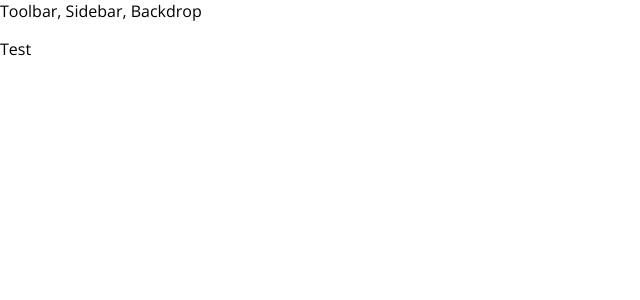
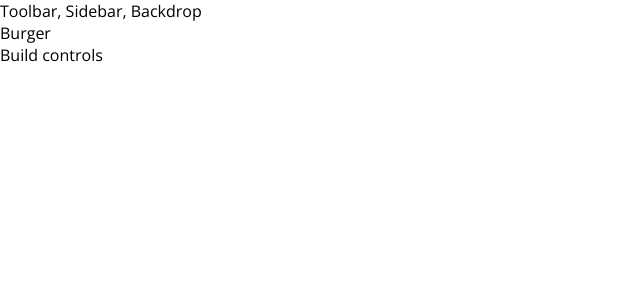
Before and after one commit to ani4aniket/burger-builder, a React app: page / in a window 1280 px wide. Shown: the top 300 px of the page, without its empty margins (0-640 px from the left). Built offline with nearby package versions, Linux system fonts and the light colour scheme.

Commit message:
custom css class import fixed

```diff
--- a/config/webpack.config.js
+++ b/config/webpack.config.js
@@ -435,6 +435,7 @@
               use: getStyleLoaders({
                 importLoaders: 1,
                 sourceMap: isEnvProduction && shouldUseSourceMap,
+                modules: true
               }),
               // Don't consider CSS imports dead code even if the
               // containing package claims to have no side effects.
--- a/src/App.js
+++ b/src/App.js
@@ -1,5 +1,6 @@
 import React, { Component } from 'react';
 import Layout from './components/Layout/Layout';
+import BurgerBuilder from './containers/BurgerBuilder/BurgerBuilder';
 
 class App extends Component {
   state = {  }
@@ -7,7 +8,7 @@
     return (
     <div>
       <Layout>
-        <p>Test</p>
+        <BurgerBuilder />
       </Layout>
     </div>
 
--- /dev/null
+++ b/src/components/Layout/Layout.css
@@ -0,0 +1,3 @@
+.Content {
+    margin-top: 16px;
+}
--- a/src/components/Layout/Layout.js
+++ b/src/components/Layout/Layout.js
@@ -1,10 +1,11 @@
 import React from 'react';
 import Aux from '../../hoc/Aux';
 
+import classes from './Layout.css';
 const layout = (props) => (
     <Aux>
         <div>Toolbar, Sidebar, Backdrop</div>
-        <main>
+        <main className={classes.Content}>
             {props.children}
         </main>
     </Aux>
--- /dev/null
+++ b/src/containers/BurgerBuilder/BurgerBuilder.js
@@ -0,0 +1,15 @@
+import React, { Component } from 'react';
+import Aux from '../../hoc/Aux';
+class BurgerBuilder extends Component {
+    state = {  }
+    render() {
+        return (
+            <Aux>
+                <div>Burger</div>
+                <div>Build controls</div>
+            </Aux>
+         );
+    }
+}
+
+export default BurgerBuilder;
```
